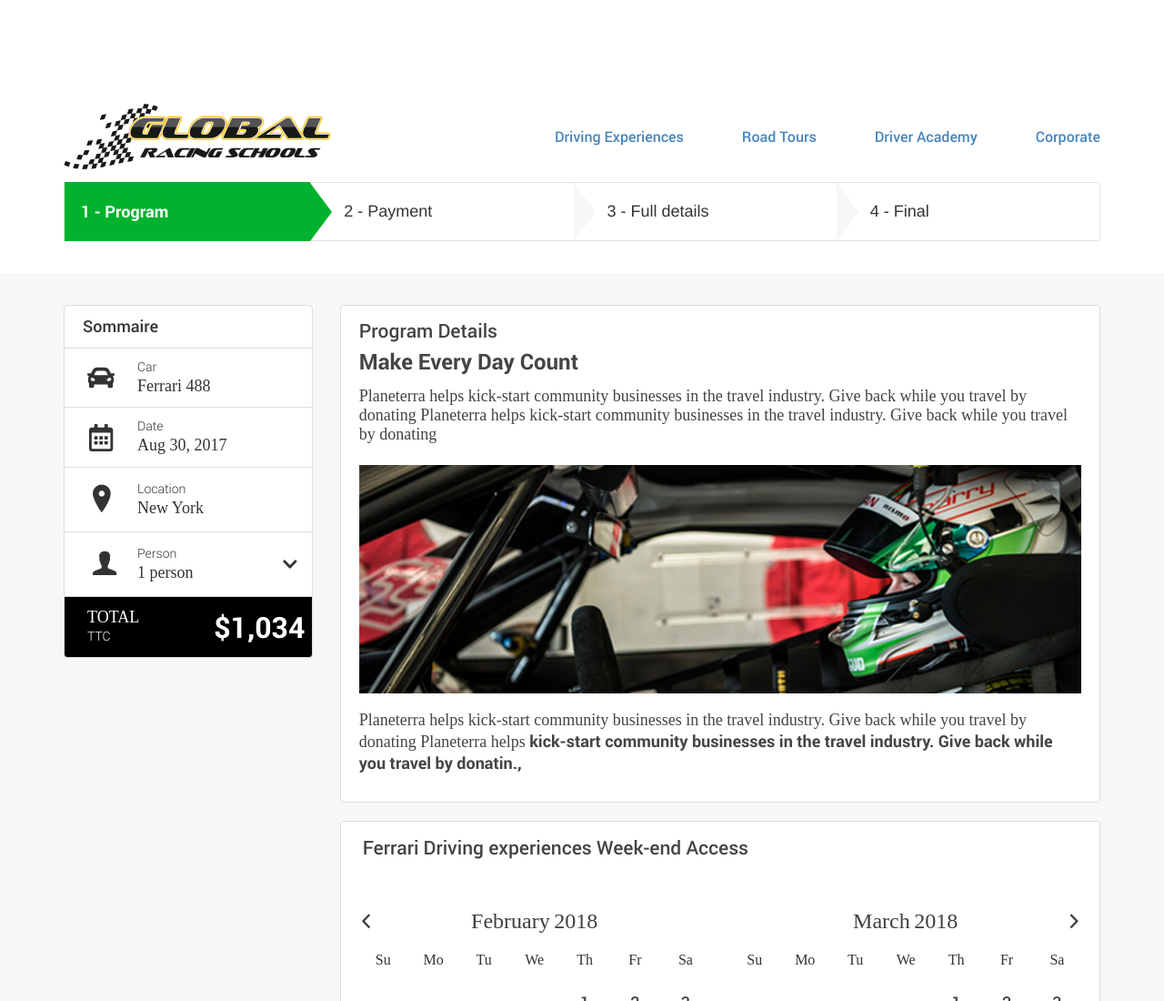
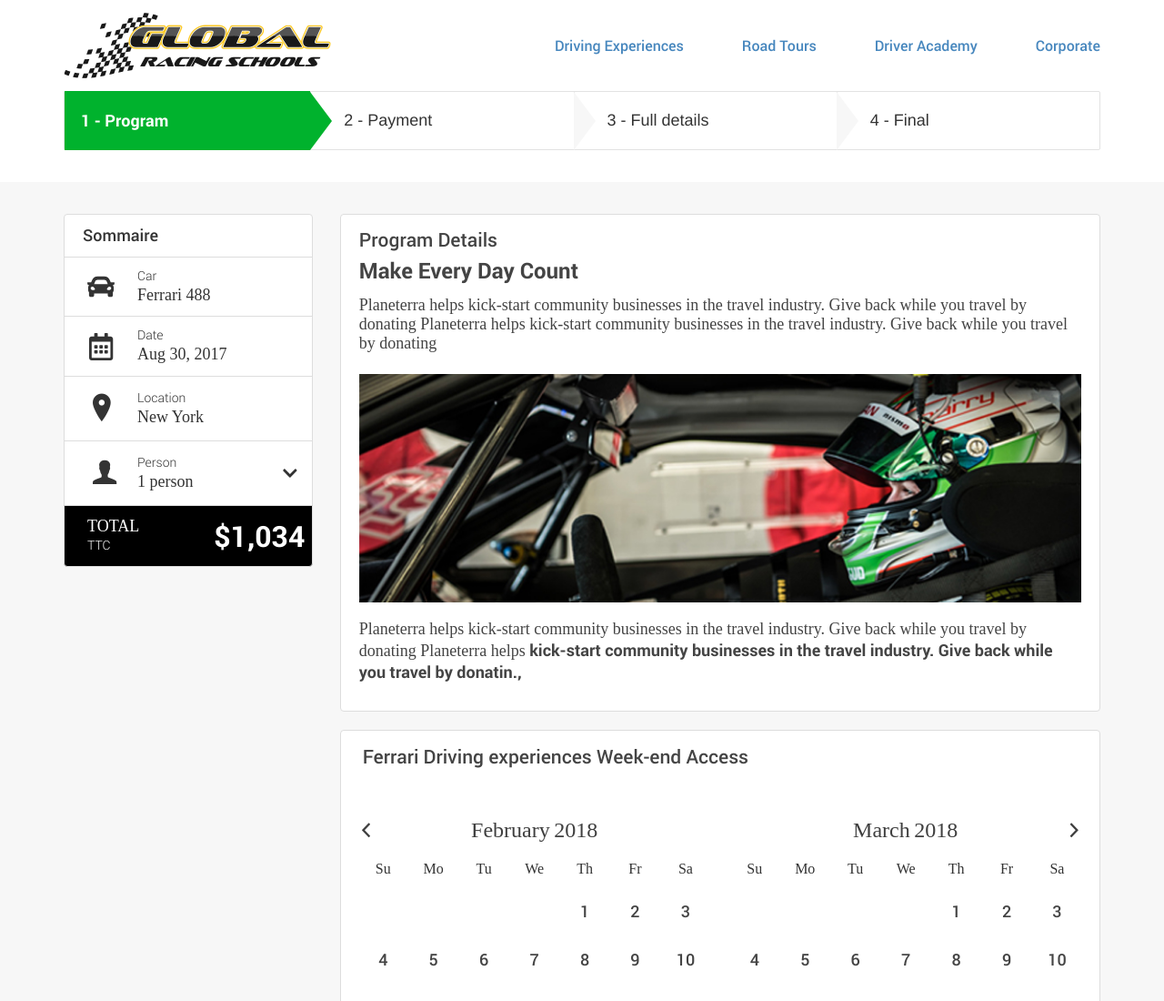
Before and after one commit to jectpro5/jectpro5.github.io, a plain HTML site: page Test_19.02.18/index.html in a window 1280 px wide. Shown: the top 1100 px of the page at 91% size. Drawn offline with nearby package versions, Linux system fonts and the light colour scheme; files whose address does not match are found by name; a web font is replaced by a local one.

Commit message:
ch21.02.18.2
ch21.02.18.2

```diff
--- a/Test_19.02.18/index.html
+++ b/Test_19.02.18/index.html
@@ -16,7 +16,7 @@
     <title>checkout</title>
 </head>
 <body>
-<header class="inner-header">
+<header class="inner-header navbar-fixed-top">
     <div class="container">
         <nav class="top_menu row">
             <div class="col-md-4 col-sm-8 for_align_logo">
```
